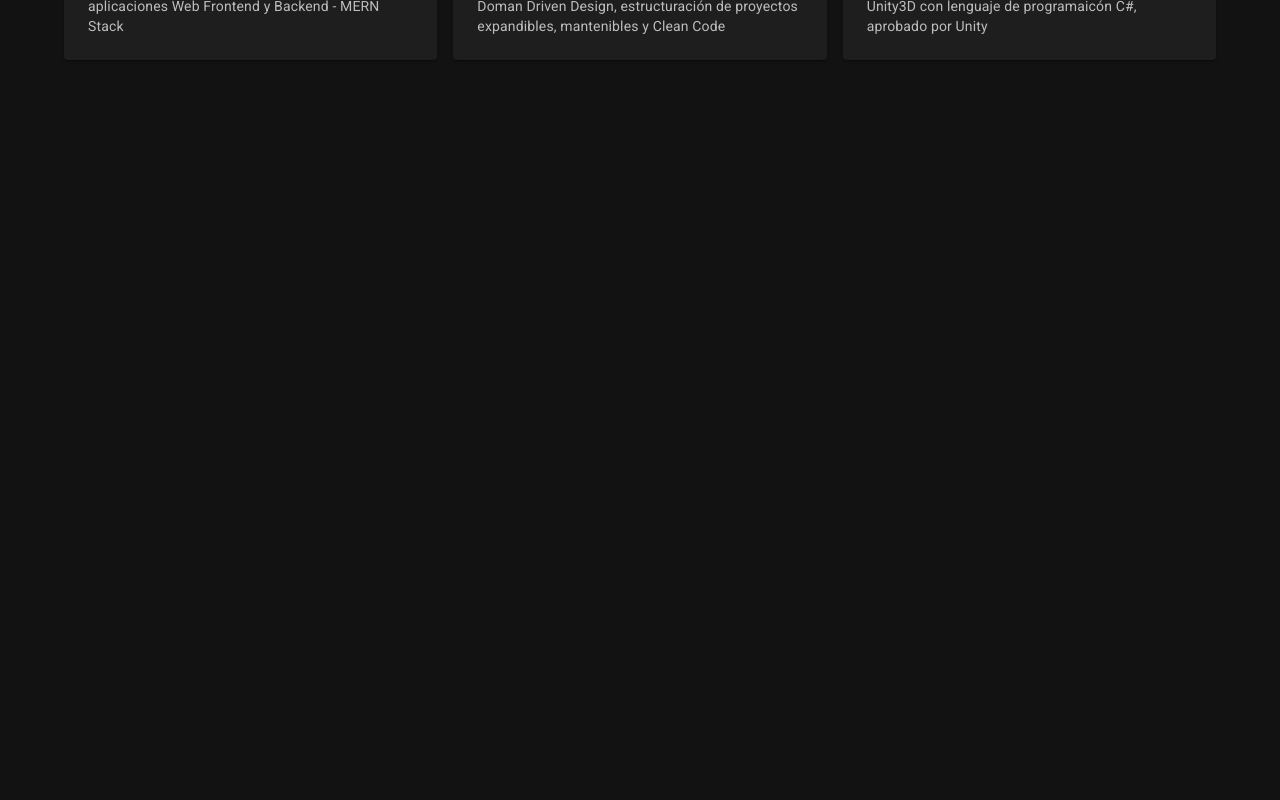
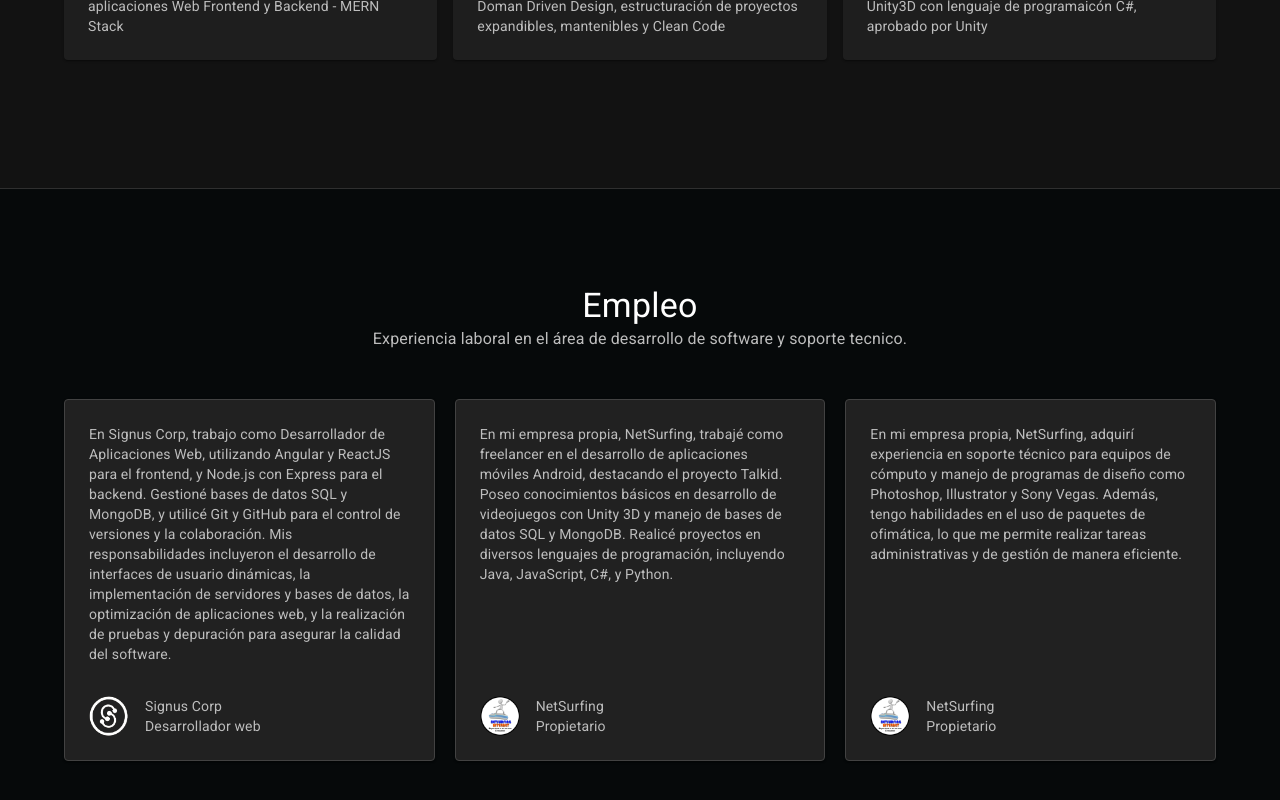
Before and after one commit to jmajpopinf/curriculumweb, a React (Vite) app: page / in a window 1280 px wide. Shown: the part 2893-3693 px from the top of the page. Before the commit the page ends 3081 px from the top, so only its background shows below. Built offline with nearby package versions, Linux system fonts and the light colour scheme.

Commit message:
sección empleo completo

```diff
--- a/src/App.jsx
+++ b/src/App.jsx
@@ -7,6 +7,7 @@ import Hero from './components/Hero';
 import LogoCollection from './components/LogoCollection';
 import Features from './components/Features';
 import Education from './components/Education';
+import Work from './components/Work';
 
 function ToggleCustomTheme({ showCustomTheme, toggleCustomTheme}){
   return (
@@ -76,6 +77,8 @@ function App() {
         <Features />
         <Divider />
         <Education />
+        <Divider />
+        <Work />
       </Box>
     </ThemeProvider>
   );
--- /dev/null
+++ b/src/components/Work.jsx
@@ -0,0 +1,114 @@
+import * as React from 'react';
+import Box from '@mui/material/Box';
+import Card from '@mui/material/Card';
+import Container from '@mui/material/Container';
+import Grid from '@mui/material/Grid';
+import Typography from '@mui/material/Typography';
+import { Avatar, CardContent, CardHeader } from '@mui/material';
+
+const userTestimonials = [
+    {
+        avatar: <Avatar alt="Remy Sharp" src="/static/work-images/logo.png" />,
+        name: 'Signus Corp',
+        occupation: 'Desarrollador web',
+        testimonial:
+            "En Signus Corp, trabajo como Desarrollador de Aplicaciones Web, utilizando Angular y ReactJS para el frontend, y Node.js con Express para el backend. Gestioné bases de datos SQL y MongoDB, y utilicé Git y GitHub para el control de versiones y la colaboración. Mis responsabilidades incluyeron el desarrollo de interfaces de usuario dinámicas, la implementación de servidores y bases de datos, la optimización de aplicaciones web, y la realización de pruebas y depuración para asegurar la calidad del software.",
+    },
+    {
+        avatar: <Avatar alt="Travis Howard" src="/static/work-images/netsurfing.png" />,
+        name: 'NetSurfing',
+        occupation: 'Propietario',
+        testimonial:
+            "En mi empresa propia, NetSurfing, trabajé como freelancer en el desarrollo de aplicaciones móviles Android, destacando el proyecto Talkid. Poseo conocimientos básicos en desarrollo de videojuegos con Unity 3D y manejo de bases de datos SQL y MongoDB. Realicé proyectos en diversos lenguajes de programación, incluyendo Java, JavaScript, C#, y Python.",
+    },
+    {
+        avatar: <Avatar alt="Cindy Baker" src="/static/work-images/netsurfing.png" />,
+        name: 'NetSurfing',
+        occupation: 'Propietario',
+        testimonial:
+            'En mi empresa propia, NetSurfing, adquirí experiencia en soporte técnico para equipos de cómputo y manejo de programas de diseño como Photoshop, Illustrator y Sony Vegas. Además, tengo habilidades en el uso de paquetes de ofimática, lo que me permite realizar tareas administrativas y de gestión de manera eficiente.',
+    },
+];
+
+export default function Work() {
+
+    return (
+        <Box
+            id="work"
+            sx={{
+                pt: { xs: 4, sm: 12 },
+                pb: { xs: 8, sm: 16 },
+                color: 'white',
+                bgcolor: '#06090a',
+            }}
+        >
+            <Container
+                sx={{
+                    position: 'relative',
+                    display: 'flex',
+                    flexDirection: 'column',
+                    alignItems: 'center',
+                    gap: { xs: 3, sm: 6 },
+                }}
+            >
+                <Box
+                    sx={{
+                        width: { sm: '100%', md: '60%' },
+                        textAlign: { sm: 'left', md: 'center' },
+                    }}
+                >
+                    <Typography component="h2" variant="h4">
+                        Empleo
+                    </Typography>
+                    <Typography variant="body1" sx={{ color: 'grey.400' }}>
+                        Experiencia laboral en el área de desarrollo de software y soporte tecnico.
+                    </Typography>
+                </Box>
+                <Grid container spacing={2.5}>
+                    {userTestimonials.map((testimonial, index) => (
+                        <Grid item xs={12} sm={6} md={4} key={index} sx={{ display: 'flex' }}>
+                            <Card
+                                sx={{
+                                    display: 'flex',
+                                    flexDirection: 'column',
+                                    justifyContent: 'space-between',
+                                    flexGrow: 1,
+                                    p: 1,
+                                    border: '1px solid',
+                                    borderColor: 'grey.800',
+                                    background: 'transparent',
+                                    backgroundColor: 'grey.900',
+                                }}
+                            >
+                                <CardContent>
+                                    <Typography variant="body2" color="text.secondary" sx={{ color: 'grey.400' }}>
+                                        {testimonial.testimonial}
+                                    </Typography>
+                                </CardContent>
+                                <Box
+                                    sx={{
+                                        display: 'flex',
+                                        flexDirection: 'row',
+                                        justifyContent: 'space-between',
+                                        pr: 2,
+                                        color: 'grey.400'
+                                    }}
+                                >
+                                    <CardHeader
+                                        avatar={testimonial.avatar}
+                                        title={testimonial.name}
+                                        subheader={
+                                            <Typography variant="body2" color="grey.400">
+                                                {testimonial.occupation}
+                                            </Typography>
+                                        }
+                                    />
+                                </Box>
+                            </Card>
+                        </Grid>
+                    ))}
+                </Grid>
+            </Container>
+        </Box>
+    );
+}
```
Also changed, not shown: public/static/work-images/logo.png (added), public/static/work-images/netsurfing.png (added).
